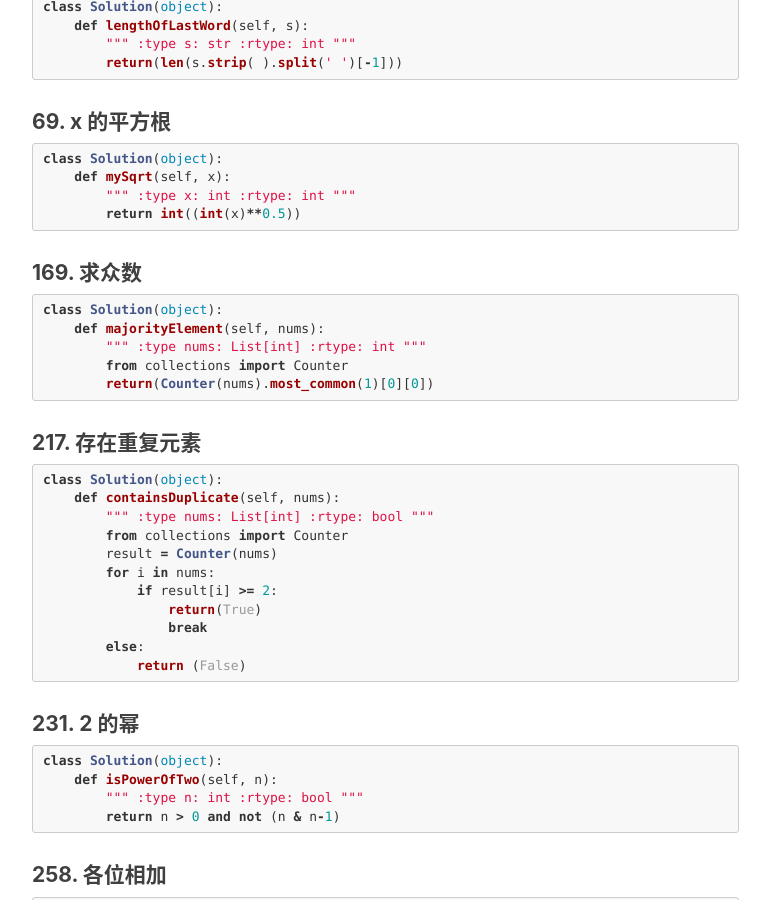
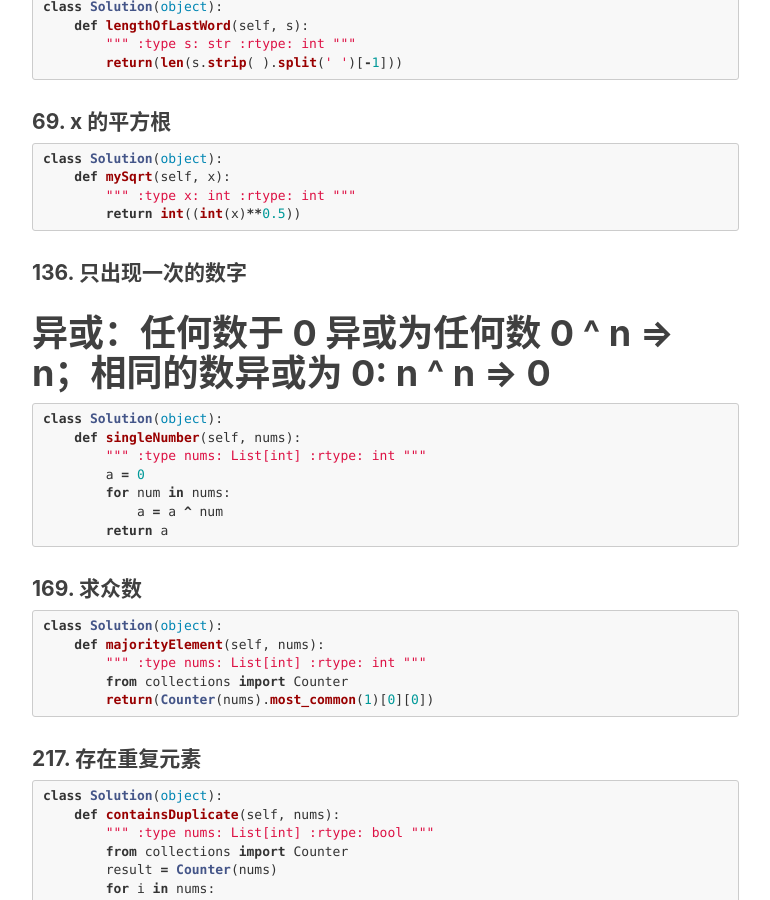
Before and after one commit to zapp926/blog, a Jekyll site: the page built from _posts/2019-03-03-Python.md, in a window 1280 px wide and 900 px high, scrolled down 2544 px. Shown: the whole window, without its empty margins (233-1003 px from the left). Built offline with Jekyll 4.4.1, drawn with Linux system fonts in a browser that asks for light colours; nearby versions of some CDN libraries; comment, search, counter and statistics services are not loaded.

Commit message:
Update 2019-03-03-Python.md

````diff
--- a/_posts/2019-03-03-Python.md
+++ b/_posts/2019-03-03-Python.md
@@ -162,6 +162,23 @@ class Solution(object):
         :rtype: int
         """
         return int((int(x)**0.5))
+```
+
+#### 136. 只出现一次的数字
+
+# 异或：任何数于 0 异或为任何数 0 ^ n => n；相同的数异或为 0: n ^ n => 0
+
+```python
+class Solution(object):
+    def singleNumber(self, nums):
+        """
+        :type nums: List[int]
+        :rtype: int
+        """
+        a = 0
+        for num in nums:
+            a = a ^ num
+        return a
 ```
 
 
````
